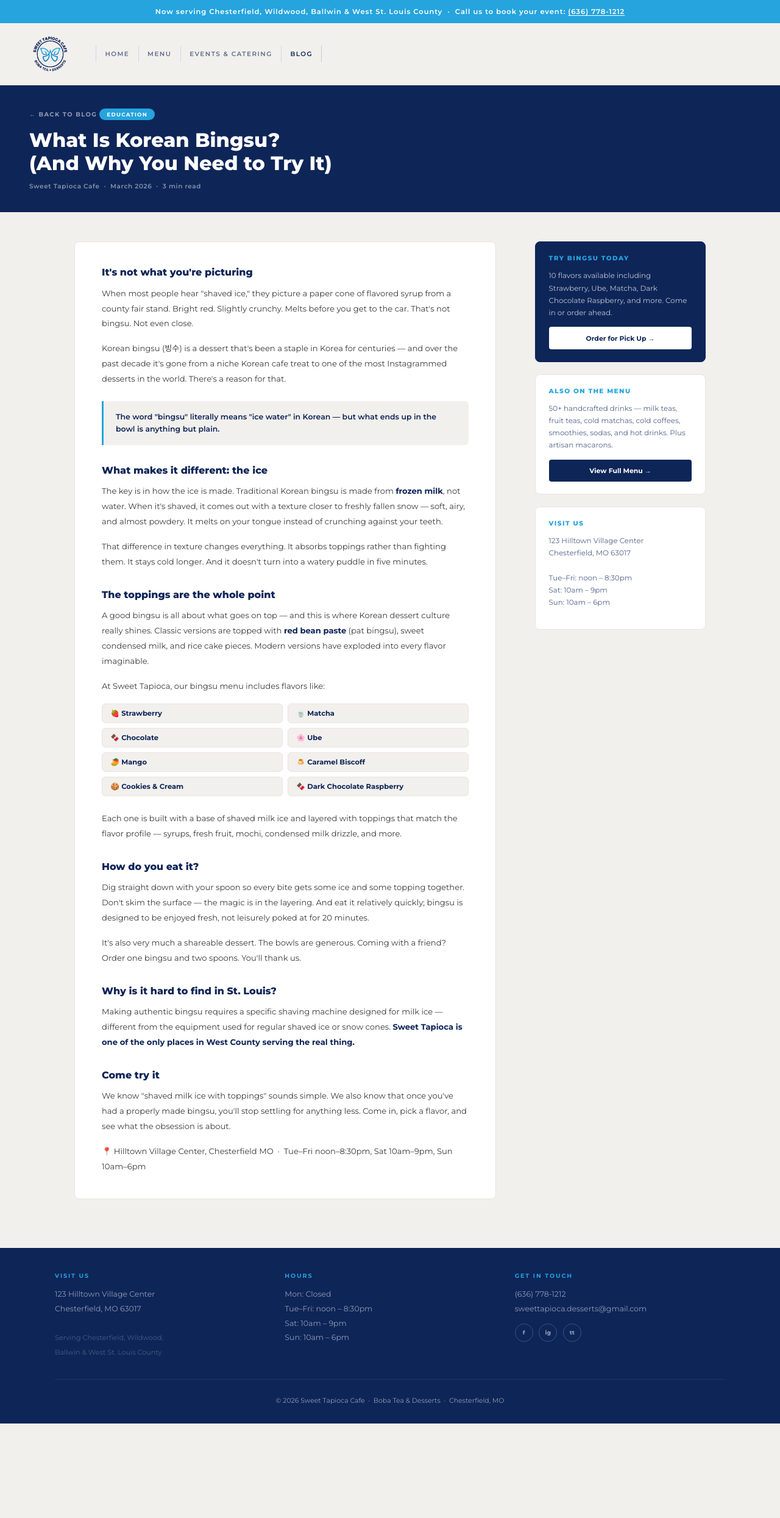
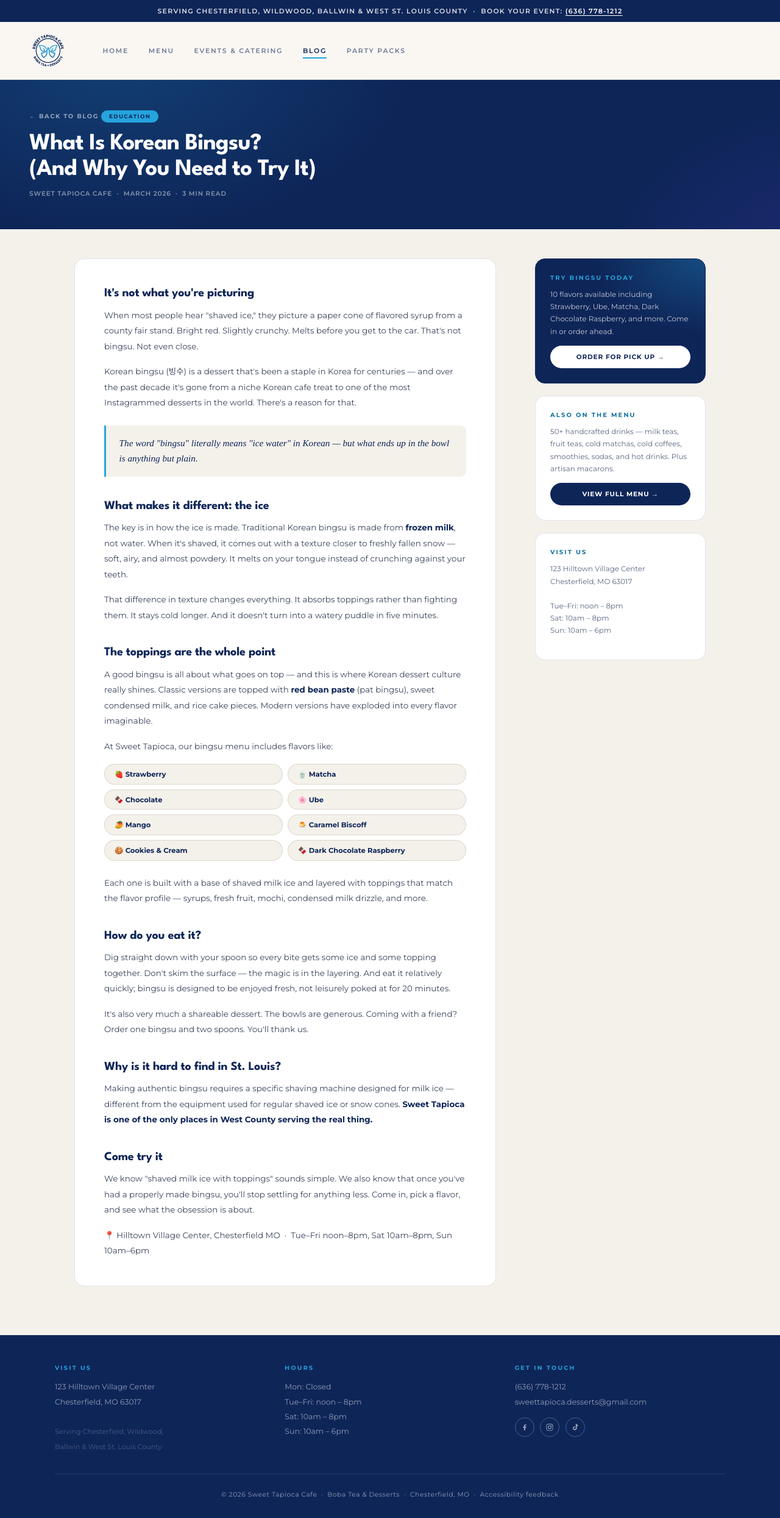
Before and after one commit to takagroupllc/sweet-tapioca-cafe, a plain HTML site: page blog/what-is-korean-bingsu.html in a window 1280 px wide. Shown: the whole page at 61% size. Before the commit the page ends 2335 px from the top, so only its background shows below. Drawn offline with Linux system fonts and the light colour scheme; a web font is replaced by a local one.

Commit message:
Add files via upload

```diff
--- a/blog/what-is-korean-bingsu.html
+++ b/blog/what-is-korean-bingsu.html
@@ -5,7 +5,7 @@
   <meta name="viewport" content="width=device-width, initial-scale=1.0"/>
   <title>What Is Korean Bingsu? — Sweet Tapioca Cafe | Chesterfield, MO</title>
   <meta name="description" content="Korean bingsu is a shaved milk ice dessert that's nothing like regular shaved ice. Learn what makes it different, its history, and where to try authentic bingsu in Chesterfield, MO."/>
-  <link rel="canonical" href="https://www.sweettapiocacafe.com/blog/what-is-korean-bingsu.html"/>
+  <link rel="canonical" href="https://sweettapiocacafe.com/blog/what-is-korean-bingsu.html"/>
 
   <script type="application/ld+json">
   {
@@ -28,7 +28,7 @@
 
   <link rel="preconnect" href="https://fonts.googleapis.com">
   <link rel="preconnect" href="https://fonts.gstatic.com" crossorigin>
-  <link href="https://fonts.googleapis.com/css2?family=Montserrat:ital,wght@0,400;0,500;0,600;0,700;0,800;1,400;1,600&display=swap" rel="stylesheet">
+  <link href="https://fonts.googleapis.com/css2?family=League+Spartan:wght@500;600;700;800&family=Montserrat:ital,wght@0,400;0,500;0,600;0,700;1,400;1,500&family=Playfair+Display:ital,wght@1,400;1,500;1,600&display=swap" rel="stylesheet">
   <link rel="icon" type="image/x-icon" href="favicon.ico">
   <link rel="icon" type="image/png" sizes="32x32" href="favicon-32x32.png">
   <link rel="icon" type="image/png" sizes="16x16" href="favicon-16x16.png">
@@ -38,89 +38,112 @@
   <!-- Open Graph -->
   <meta property="og:title" content="What Is Korean Bingsu? — Sweet Tapioca Cafe">
   <meta property="og:description" content="Korean bingsu is shaved milk ice — nothing like regular shaved ice. Learn what makes it different and where to try it in Chesterfield, MO.">
-  <meta property="og:image" content="https://www.sweettapiocacafe.com/og-image.png">
+  <meta property="og:image" content="https://sweettapiocacafe.com/og-image.png">
   <meta property="og:image:width" content="1200">
   <meta property="og:image:height" content="630">
-  <meta property="og:url" content="https://www.sweettapiocacafe.com/blog/what-is-korean-bingsu.html">
+  <meta property="og:url" content="https://sweettapiocacafe.com/blog/what-is-korean-bingsu.html">
   <meta property="og:type" content="article">
   <meta property="og:site_name" content="Sweet Tapioca Cafe">
   <!-- Twitter Card -->
   <meta name="twitter:card" content="summary_large_image">
   <meta name="twitter:title" content="What Is Korean Bingsu? — Sweet Tapioca Cafe">
   <meta name="twitter:description" content="Korean bingsu is shaved milk ice — nothing like regular shaved ice. Learn what makes it different and where to try it in Chesterfield, MO.">
-  <meta name="twitter:image" content="https://www.sweettapiocacafe.com/og-image.png">
+  <meta name="twitter:image" content="https://sweettapiocacafe.com/og-image.png">
   <style>
+    :root{
+      --navy:#0e2558; --navy-2:#15336f; --indigo:#2f3192; --sky:#25a4dd;
+      --sand:#a79880; --stone:#cbc2b4; --cream:#f4f1eb; --paper:#faf8f4;
+      --ink:#1c2b4a; --muted:#5b6783; --line:rgba(14,37,88,0.12);
+      --sky-text:#0e6e9e; --sand-text:#6e6350;
+      --title:'League Spartan', sans-serif;
+      --serif:'Playfair Display', serif;
+      --body:'Montserrat', sans-serif;
+    }
     *, *::before, *::after { box-sizing: border-box; margin: 0; padding: 0; }
     html { scroll-behavior: smooth; }
-    body { font-family: 'Montserrat', sans-serif; background: #f2f0ed; color: #1a1a1a; -webkit-font-smoothing: antialiased; overflow-x: hidden; }
+    body { font-family: var(--body); background: var(--cream); color: var(--ink); -webkit-font-smoothing: antialiased; overflow-x: hidden; }
     a { text-decoration: none; color: inherit; }
+    .skip-link { position:absolute; left:-9999px; top:0; background:var(--navy); color:#fff; padding:0.8rem 1.4rem; z-index:1000; font-weight:700; font-size:0.8rem; border-radius:0 0 8px 0; }
+    .skip-link:focus { left:0; }
+    a:focus-visible, button:focus-visible, select:focus-visible, input:focus-visible { outline:none; box-shadow:0 0 0 2px #fff, 0 0 0 4px var(--navy); border-radius:4px; }
+    @media (prefers-reduced-motion: reduce) { html{scroll-behavior:auto;} *,*::before,*::after{transition-duration:0.01ms!important;animation-duration:0.01ms!important;} }
 
-    .top-banner { background: #25a4dd; color: #fff; padding: 0.75rem 2rem; text-align: center; font-size: 0.72rem; font-weight: 600; letter-spacing: 0.08em; }
-    .top-banner a { color: #fff; text-decoration: underline; text-underline-offset: 2px; }
+    .top-banner { background: var(--navy); color: rgba(255,255,255,0.85); padding: 0.7rem 2rem; text-align: center; font-size: 0.68rem; font-weight: 600; letter-spacing: 0.12em; text-transform: uppercase; }
+    .top-banner a { color: #fff; text-decoration: underline; text-underline-offset: 3px; }
 
-    nav { background: #f2f0ed; border-bottom: 1px solid rgba(14,37,88,0.1); display: flex; align-items: center; padding: 0.5rem 2.5rem; position: sticky; top: 0; z-index: 200; }
-    .nav-logo { display: flex; align-items: center; flex-shrink: 0; margin-right: 2rem; }
-    .nav-links { display: flex; align-items: center; flex-wrap: wrap; }
-    .nav-links a { font-size: 0.65rem; font-weight: 600; text-transform: uppercase; letter-spacing: 0.14em; color: #0e2558; opacity: 0.65; padding: 0.45rem 0.9rem; border-right: 1px solid rgba(14,37,88,0.18); white-space: nowrap; transition: opacity 0.18s; }
-    .nav-links a:first-child { border-left: 1px solid rgba(14,37,88,0.18); }
+    nav { background: rgba(250,248,244,0.92); backdrop-filter: blur(8px); border-bottom: 1px solid var(--line); display: flex; align-items: center; padding: 0.5rem 2.5rem; position: sticky; top: 0; z-index: 200; }
+    .nav-logo { display: flex; align-items: center; flex-shrink: 0; margin-right: 2.25rem; }
+    .nav-links { display: flex; align-items: center; flex-wrap: wrap; gap: 0.25rem; }
+    .nav-links a { font-size: 0.68rem; font-weight: 600; text-transform: uppercase; letter-spacing: 0.16em; color: var(--navy); opacity: 0.6; padding: 0.5rem 0.9rem; position: relative; white-space: nowrap; transition: opacity 0.18s; }
+    .nav-links a::after { content: ""; position: absolute; left: 0.9rem; right: 0.9rem; bottom: 0.15rem; height: 2px; background: var(--sky); transform: scaleX(0); transform-origin: left; transition: transform 0.22s ease; }
     .nav-links a:hover, .nav-links a.active { opacity: 1; }
+    .nav-links a.active::after, .nav-links a:hover::after { transform: scaleX(1); }
 
-    .hero-band { background: #0e2558; padding: 2.25rem 3rem; }
-    .back-link { font-size: 0.62rem; font-weight: 700; text-transform: uppercase; letter-spacing: 0.14em; color: rgba(255,255,255,0.55); margin-bottom: 1rem; display: inline-block; transition: color 0.18s; }
-    .back-link:hover { color: #25a4dd; }
-    .post-tag { display: inline-block; font-size: 0.55rem; font-weight: 700; text-transform: uppercase; letter-spacing: 0.14em; background: #25a4dd; color: #fff; padding: 0.25rem 0.75rem; border-radius: 999px; margin-bottom: 0.85rem; }
-    .hero-band h1 { font-size: clamp(1.3rem, 3vw, 2rem); font-weight: 800; color: #fff; line-height: 1.2; max-width: 720px; margin-bottom: 0.75rem; }
-    .post-meta-header { font-size: 0.65rem; color: rgba(255,255,255,0.5); font-weight: 600; letter-spacing: 0.06em; }
+    .hero-band { position: relative; background: var(--navy); padding: 3rem 3rem 3.25rem; overflow: hidden; }
+    .hero-band::before { content: ""; position: absolute; inset: 0; background: radial-gradient(800px 460px at 15% -10%, rgba(37,164,221,0.2), transparent 60%), radial-gradient(640px 460px at 105% 120%, rgba(47,49,146,0.4), transparent 55%); pointer-events: none; }
+    .hero-band > * { position: relative; }
+    .back-link { font-size: 0.62rem; font-weight: 700; text-transform: uppercase; letter-spacing: 0.16em; color: rgba(255,255,255,0.55); margin-bottom: 1rem; display: inline-block; transition: color 0.18s; }
+    .back-link:hover { color: var(--sky); }
+    .post-tag { display: inline-block; font-size: 0.55rem; font-weight: 700; text-transform: uppercase; letter-spacing: 0.16em; background: var(--sky); color: var(--navy); padding: 0.3rem 0.8rem; border-radius: 999px; margin-bottom: 0.85rem; }
+    .hero-band h1 { font-family: var(--title); font-size: clamp(1.5rem, 3.2vw, 2.4rem); font-weight: 700; letter-spacing: -0.02em; color: #fff; line-height: 1.1; max-width: 720px; margin-bottom: 0.75rem; }
+    .post-meta-header { font-size: 0.65rem; color: rgba(255,255,255,0.5); font-weight: 600; letter-spacing: 0.08em; text-transform: uppercase; }
 
     .post-layout { max-width: 1100px; margin: 0 auto; padding: 3rem 2rem 5rem; display: grid; grid-template-columns: 1fr 280px; gap: 4rem; align-items: start; }
 
     /* ── ARTICLE ── */
-    .post-body { background: #fff; border-radius: 8px; border: 1.5px solid #e8e4df; padding: 2.5rem 2.75rem; }
-    .post-body h2 { font-size: 1rem; font-weight: 800; color: #0e2558; margin: 2rem 0 0.65rem; line-height: 1.3; }
+    .post-body { background: #fff; border-radius: 16px; border: 1px solid var(--line); padding: 2.75rem 3rem; }
+    .post-body h2 { font-family: var(--title); font-size: 1.25rem; font-weight: 700; letter-spacing: -0.01em; color: var(--navy); margin: 2.25rem 0 0.65rem; line-height: 1.25; }
     .post-body h2:first-child { margin-top: 0; }
-    .post-body p { font-size: 0.82rem; color: #3a3a3a; line-height: 1.9; margin-bottom: 1rem; }
+    .post-body p { font-size: 0.84rem; color: #39435c; line-height: 1.9; margin-bottom: 1rem; }
     .post-body p:last-child { margin-bottom: 0; }
-    .post-body strong { color: #0e2558; font-weight: 700; }
-    .post-body em { font-style: italic; color: #526288; }
-    .highlight-box { background: #f2f0ed; border-left: 3px solid #25a4dd; border-radius: 0 6px 6px 0; padding: 1rem 1.25rem; margin: 1.5rem 0; }
-    .highlight-box p { font-size: 0.78rem; color: #0e2558; font-weight: 600; margin: 0; line-height: 1.6; }
+    .post-body strong { color: var(--navy); font-weight: 700; }
+    .post-body em { font-style: italic; color: var(--muted); }
+    .highlight-box { background: var(--cream); border-left: 3px solid var(--sky); border-radius: 0 10px 10px 0; padding: 1.1rem 1.35rem; margin: 1.5rem 0; }
+    .highlight-box p { font-family: var(--serif); font-style: italic; font-size: 0.95rem; color: var(--navy); font-weight: 500; margin: 0; line-height: 1.6; }
     .bingsu-flavors { display: grid; grid-template-columns: 1fr 1fr; gap: 0.5rem; margin: 1rem 0 1.5rem; }
-    .flavor-pill { background: #f2f0ed; border: 1px solid #e8e4df; border-radius: 6px; padding: 0.5rem 0.85rem; font-size: 0.72rem; font-weight: 700; color: #0e2558; }
+    .flavor-pill { background: var(--cream); border: 1px solid rgba(167,152,128,0.3); border-radius: 999px; padding: 0.55rem 1rem; font-size: 0.72rem; font-weight: 700; color: var(--navy); }
 
     /* ── SIDEBAR ── */
     .post-sidebar { display: flex; flex-direction: column; gap: 1.25rem; position: sticky; top: 110px; }
-    .sidebar-card { background: #fff; border-radius: 8px; border: 1.5px solid #e8e4df; padding: 1.25rem 1.35rem; }
-    .sidebar-card h3 { font-size: 0.65rem; font-weight: 800; text-transform: uppercase; letter-spacing: 0.14em; color: #25a4dd; margin-bottom: 0.75rem; }
-    .sidebar-card p { font-size: 0.74rem; color: #526288; line-height: 1.7; margin-bottom: 0.85rem; }
-    .sidebar-card a.btn { display: block; background: #0e2558; color: #fff; font-size: 0.68rem; font-weight: 700; text-align: center; padding: 0.7rem 1rem; border-radius: 4px; transition: background 0.18s; }
-    .sidebar-card a.btn:hover { background: #25a4dd; }
-    .sidebar-card.navy { background: #0e2558; border-color: #0e2558; }
-    .sidebar-card.navy h3 { color: #25a4dd; }
+    .sidebar-card { background: #fff; border-radius: 16px; border: 1px solid var(--line); padding: 1.5rem 1.5rem; }
+    .sidebar-card h3 { font-size: 0.62rem; font-weight: 700; text-transform: uppercase; letter-spacing: 0.22em; color: var(--sky-text); margin-bottom: 0.75rem; }
+    .sidebar-card p { font-size: 0.74rem; color: var(--muted); line-height: 1.7; margin-bottom: 0.85rem; }
+    .sidebar-card a.btn { display: block; background: var(--navy); color: #fff; font-size: 0.66rem; font-weight: 700; text-transform: uppercase; letter-spacing: 0.08em; text-align: center; padding: 0.75rem 1rem; border-radius: 999px; transition: background 0.18s; }
+    .sidebar-card a.btn:hover { background: var(--sky-text); }
+    .sidebar-card.navy { position: relative; background: var(--navy); border-color: var(--navy); overflow: hidden; }
+    .sidebar-card.navy::before { content: ""; position: absolute; inset: 0; background: radial-gradient(300px 200px at 100% 0%, rgba(37,164,221,0.3), transparent 60%); pointer-events: none; }
+    .sidebar-card.navy > * { position: relative; }
+    .sidebar-card.navy h3 { color: var(--sky); }
     .sidebar-card.navy p { color: rgba(255,255,255,0.75); }
-    .sidebar-card.navy a.btn { background: #fff; color: #0e2558; }
-    .sidebar-card.navy a.btn:hover { background: #25a4dd; color: #fff; }
+    .sidebar-card.navy a.btn { background: #fff; color: var(--navy); }
+    .sidebar-card.navy a.btn:hover { background: var(--sky-text); color: #fff; }
 
-    footer { background: #0e2558; color: rgba(255,255,255,0.55); padding: 2.5rem 2.5rem 1.75rem; }
-    .footer-inner { max-width: 1100px; padding: 0 0 2rem; margin: 0 auto; display: grid; grid-template-columns: 1fr 1fr 1fr; gap: 2rem; border-bottom: 1px solid rgba(255,255,255,0.08); }
-    footer h4 { font-size: 0.6rem; font-weight: 700; text-transform: uppercase; letter-spacing: 0.2em; color: #25a4dd; margin-bottom: 0.85rem; }
-    footer p, footer address { font-style: normal; font-size: 0.78rem; line-height: 1.9; }
+    footer { background: var(--navy); color: rgba(255,255,255,0.55); padding: 3rem 2.5rem 1.75rem; }
+    .footer-inner { max-width: 1100px; padding: 0 0 2rem; margin: 0 auto; display: grid; grid-template-columns: 1fr 1fr 1fr; gap: 2rem; border-bottom: 1px solid rgba(255,255,255,0.1); }
+    footer h4 { font-size: 0.6rem; font-weight: 700; text-transform: uppercase; letter-spacing: 0.24em; color: var(--sky); margin-bottom: 0.9rem; }
+    footer p, footer address { font-style: normal; font-size: 0.78rem; line-height: 1.95; }
     footer a { color: rgba(255,255,255,0.55); transition: color 0.18s; }
-    footer a:hover { color: #25a4dd; }
-    .footer-social { display: flex; gap: 0.6rem; margin-top: 0.75rem; }
-    .footer-social a { width: 30px; height: 30px; border-radius: 50%; border: 1px solid rgba(255,255,255,0.2); display: flex; align-items: center; justify-content: center; font-size: 0.58rem; font-weight: 800; color: rgba(255,255,255,0.5); transition: all 0.18s; }
-    .footer-social a:hover { background: #25a4dd; border-color: #25a4dd; color: #fff; }
-    .footer-bottom { max-width: 1100px; padding: 0; margin: 1.5rem auto 0; font-size: 0.68rem; text-align: center; }
+    footer a:hover { color: var(--sky); }
+    .footer-social { display: flex; gap: 0.6rem; margin-top: 0.85rem; }
+    .footer-social a { width: 32px; height: 32px; border-radius: 50%; border: 1px solid rgba(255,255,255,0.25); display: flex; align-items: center; justify-content: center; transition: all 0.18s; }
+    .footer-social svg { width: 14px; height: 14px; fill: rgba(255,255,255,0.6); transition: fill 0.18s; }
+    .footer-social a:hover { background: var(--sky-text); border-color: var(--sky-text); }
+    .footer-social a:hover svg { fill: #fff; }
+    .footer-bottom { max-width: 1100px; padding: 0; margin: 1.5rem auto 0; font-size: 0.66rem; letter-spacing: 0.06em; text-align: center; }
 
-    #scroll-top { position: fixed; bottom: 2rem; right: 2rem; width: 42px; height: 42px; background: #0e2558; color: #fff; border-radius: 50%; display: flex; align-items: center; justify-content: center; font-size: 1.1rem; font-weight: 700; box-shadow: 0 3px 12px rgba(14,37,88,0.25); opacity: 0; pointer-events: none; transition: opacity 0.25s ease, background 0.18s; z-index: 500; }
+    #scroll-top { position: fixed; bottom: 2rem; right: 2rem; width: 42px; height: 42px; background: var(--navy); color: #fff; border-radius: 50%; display: flex; align-items: center; justify-content: center; font-size: 1.1rem; font-weight: 700; box-shadow: 0 3px 12px rgba(14,37,88,0.25); opacity: 0; pointer-events: none; transition: opacity 0.25s ease, background 0.18s; z-index: 500; }
     #scroll-top.visible { opacity: 1; pointer-events: auto; }
-    #scroll-top:hover { background: #25a4dd; }
+    #scroll-top:hover { background: var(--sky-text); }
 
     @media (max-width: 820px) {
-      nav { padding: 0.75rem 1rem; }
-      .nav-links a { font-size: 0.55rem; padding: 0.45rem 0.6rem; }
-      .hero-band { padding: 1.75rem 1.25rem; }
+      .top-banner { font-size: 0.6rem; padding: 0.6rem 1rem; }
+      nav { padding: 0.6rem 1rem; }
+      .nav-logo img { height: 64px !important; }
+      .nav-links a { font-size: 0.58rem; padding: 0.4rem 0.5rem; letter-spacing: 0.1em; }
+      .nav-links a::after { left: 0.5rem; right: 0.5rem; }
+      .hero-band { padding: 2rem 1.25rem 2.25rem; }
       .post-layout { grid-template-columns: 1fr; gap: 1.5rem; padding: 1.5rem 1rem 3rem; }
-      .post-body { padding: 1.5rem 1.25rem; }
+      .post-body { padding: 1.75rem 1.35rem; }
       .post-sidebar { position: static; }
       .bingsu-flavors { grid-template-columns: 1fr; }
       .footer-inner { grid-template-columns: 1fr; gap: 1.5rem; }
@@ -131,20 +154,23 @@
 <body>
 
 <div class="top-banner">
-  Now serving Chesterfield, Wildwood, Ballwin &amp; West St. Louis County &nbsp;·&nbsp; Call us to book your event: <a href="tel:+16367781212">(636) 778-1212</a>
+  Serving Chesterfield, Wildwood, Ballwin &amp; West St. Louis County &nbsp;·&nbsp; Book your event: <a href="tel:+16367781212">(636) 778-1212</a>
 </div>
 
 <nav>
   <a href="../index.html" class="nav-logo">
-    <img src="../Sweet Tapioca Logo.png" alt="Sweet Tapioca Cafe" style="height:85px;width:auto;display:block;"/>
+    <img src="../Sweet Tapioca Logo.png" alt="Sweet Tapioca Cafe" style="height:78px;width:auto;display:block;"/>
   </a>
   <div class="nav-links">
     <a href="../index.html">Home</a>
     <a href="../menu.html">Menu</a>
     <a href="../events.html">Events &amp; Catering</a>
     <a href="../blog.html" class="active">Blog</a>
+    <a href="https://sweettapiocacafe.com/party-packs">Party Packs</a>
   </div>
 </nav>
+
+<main id="main">
 
 <div class="hero-band">
   <a href="../blog.html" class="back-link">← Back to Blog</a>
@@ -193,7 +219,7 @@
 
     <h2>Come try it</h2>
     <p>We know "shaved milk ice with toppings" sounds simple. We also know that once you've had a properly made bingsu, you'll stop settling for anything less. Come in, pick a flavor, and see what the obsession is about.</p>
-    <p>📍 Hilltown Village Center, Chesterfield MO &nbsp;·&nbsp; Tue–Fri noon–8:30pm, Sat 10am–9pm, Sun 10am–6pm</p>
+    <p>📍 Hilltown Village Center, Chesterfield MO &nbsp;·&nbsp; Tue–Fri noon–8pm, Sat 10am–8pm, Sun 10am–6pm</p>
 
   </article>
 
@@ -213,12 +239,14 @@
 
     <div class="sidebar-card">
       <h3>Visit Us</h3>
-      <p>123 Hilltown Village Center<br>Chesterfield, MO 63017<br><br>Tue–Fri: noon – 8:30pm<br>Sat: 10am – 9pm<br>Sun: 10am – 6pm</p>
+      <p>123 Hilltown Village Center<br>Chesterfield, MO 63017<br><br>Tue–Fri: noon – 8pm<br>Sat: 10am – 8pm<br>Sun: 10am – 6pm</p>
     </div>
 
   </aside>
 
 </div>
+
+</main>
 
 <footer>
   <div class="footer-inner">
@@ -230,7 +258,7 @@
     </div>
     <div>
       <h4>Hours</h4>
-      <p>Mon: Closed<br>Tue–Fri: noon – 8:30pm<br>Sat: 10am – 9pm<br>Sun: 10am – 6pm</p>
+      <p>Mon: Closed<br>Tue–Fri: noon – 8pm<br>Sat: 10am – 8pm<br>Sun: 10am – 6pm</p>
     </div>
     <div>
       <h4>Get in Touch</h4>
@@ -238,13 +266,19 @@
         <a href="mailto:sweettapioca.desserts@gmail.com">sweettapioca.desserts@gmail.com</a>
       </p>
       <div class="footer-social">
-        <a href="https://www.facebook.com/SweetTapiocaCafe/" target="_blank" rel="noopener" aria-label="Facebook">f</a>
-        <a href="https://www.instagram.com/sweettapiocacafe/" target="_blank" rel="noopener" aria-label="Instagram">ig</a>
-        <a href="https://www.tiktok.com/@sweet.tapioca.cafe" target="_blank" rel="noopener" aria-label="TikTok">tt</a>
+        <a href="https://www.facebook.com/SweetTapiocaCafe/" target="_blank" rel="noopener" aria-label="Facebook">
+          <svg viewBox="0 0 24 24" xmlns="http://www.w3.org/2000/svg"><path d="M13.5 21v-7.5h2.5l.5-3h-3V8.6c0-.9.3-1.6 1.7-1.6H16.6V4.3c-.3 0-1.3-.1-2.4-.1-2.4 0-4 1.4-4 4.1v2.2H7.5v3h2.7V21h3.3z"/></svg>
+        </a>
+        <a href="https://www.instagram.com/sweettapiocacafe/" target="_blank" rel="noopener" aria-label="Instagram">
+          <svg viewBox="0 0 24 24" xmlns="http://www.w3.org/2000/svg"><path d="M12 4.3c2.5 0 2.8 0 3.8.06 1 .04 1.5.2 1.9.34.5.18.8.4 1.2.78.37.37.6.72.78 1.2.14.36.3.9.34 1.9.05 1 .06 1.3.06 3.8s0 2.8-.06 3.8c-.04 1-.2 1.5-.34 1.9a3.2 3.2 0 0 1-.78 1.2 3.2 3.2 0 0 1-1.2.78c-.36.14-.9.3-1.9.34-1 .05-1.3.06-3.8.06s-2.8 0-3.8-.06c-1-.04-1.5-.2-1.9-.34a3.2 3.2 0 0 1-1.2-.78 3.2 3.2 0 0 1-.78-1.2c-.14-.36-.3-.9-.34-1.9-.05-1-.06-1.3-.06-3.8s0-2.8.06-3.8c.04-1 .2-1.5.34-1.9.18-.5.4-.8.78-1.2.37-.37.72-.6 1.2-.78.36-.14.9-.3 1.9-.34 1-.05 1.3-.06 3.8-.06M12 2.6c-2.6 0-2.9 0-3.9.06-1 .05-1.7.2-2.3.45a4.9 4.9 0 0 0-1.8 1.16 4.9 4.9 0 0 0-1.16 1.8c-.24.6-.4 1.3-.45 2.3C2.3 9.4 2.3 9.7 2.3 12.3s0 2.9.06 3.9c.05 1 .2 1.7.45 2.3.25.66.6 1.2 1.16 1.8.56.56 1.1.9 1.8 1.16.6.24 1.3.4 2.3.45 1 .05 1.3.06 3.9.06s2.9 0 3.9-.06c1-.05 1.7-.2 2.3-.45a4.9 4.9 0 0 0 1.8-1.16 4.9 4.9 0 0 0 1.16-1.8c.24-.6.4-1.3.45-2.3.05-1 .06-1.3.06-3.9s0-2.9-.06-3.9c-.05-1-.2-1.7-.45-2.3a4.9 4.9 0 0 0-1.16-1.8 4.9 4.9 0 0 0-1.8-1.16c-.6-.24-1.3-.4-2.3-.45-1-.05-1.3-.06-3.9-.06zm0 4.7a5 5 0 1 0 0 10 5 5 0 0 0 0-10zm0 8.2a3.2 3.2 0 1 1 0-6.5 3.2 3.2 0 0 1 0 6.5zM18.4 7.1a1.2 1.2 0 1 1-2.3 0 1.2 1.2 0 0 1 2.3 0z"/></svg>
+        </a>
+        <a href="https://www.tiktok.com/@sweet.tapioca.cafe" target="_blank" rel="noopener" aria-label="TikTok">
+          <svg viewBox="0 0 24 24" xmlns="http://www.w3.org/2000/svg"><path d="M16.6 3c.36 2 1.6 3.5 3.6 3.8v2.6c-1.3.04-2.5-.34-3.6-1.06v6.06c0 4-2.8 6-5.9 6-2.9 0-5.5-2.2-5.5-5.4 0-3.5 3-5.7 6.2-5.2v2.7c-.4-.1-.8-.16-1.2-.13-1.4.1-2.4 1.2-2.4 2.6 0 1.6 1.3 2.8 2.8 2.8 1.6 0 2.8-1.2 2.8-3V3h3.2z"/></svg>
+        </a>
       </div>
     </div>
   </div>
-  <p class="footer-bottom">&copy; 2026 Sweet Tapioca Cafe &nbsp;·&nbsp; Boba Tea &amp; Desserts &nbsp;·&nbsp; Chesterfield, MO</p>
+  <p class="footer-bottom">&copy; 2026 Sweet Tapioca Cafe &nbsp;·&nbsp; Boba Tea &amp; Desserts &nbsp;·&nbsp; Chesterfield, MO &nbsp;·&nbsp; <a href="mailto:sweettapioca.desserts@gmail.com?subject=Accessibility%20feedback">Accessibility feedback</a></p>
 </footer>
 
 <a href="#" id="scroll-top" aria-label="Back to top" onclick="window.scrollTo({top:0,behavior:'smooth'});return false;">↑</a>
```
